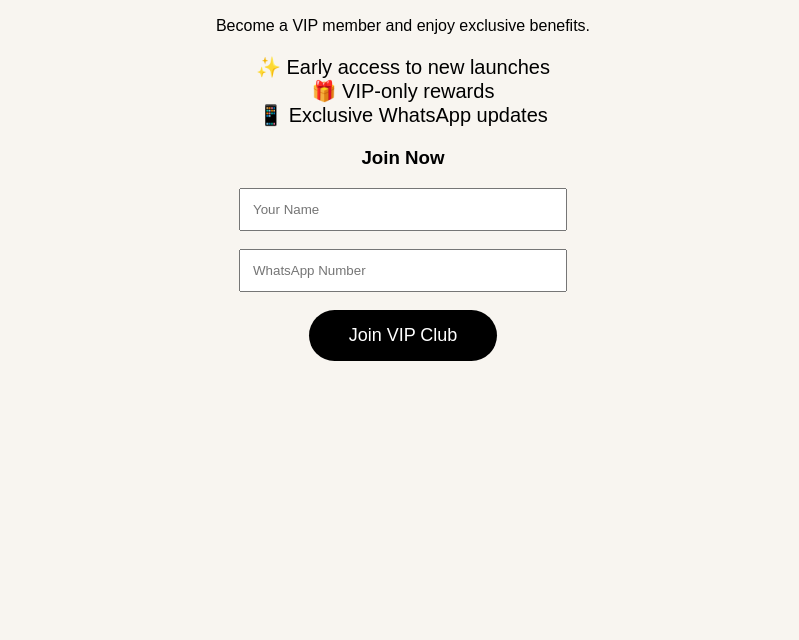
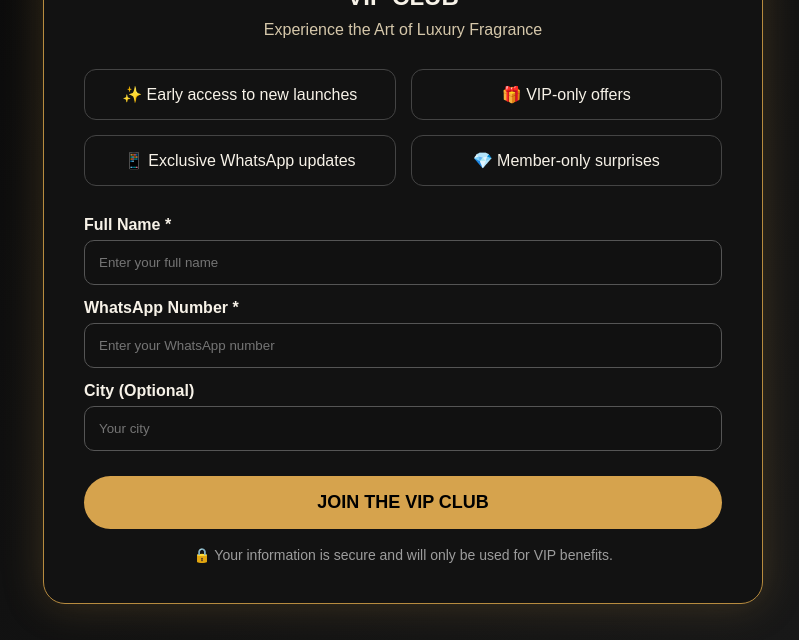
Before and after one commit to atifmohammed01012001-boop/madina-vip-club, a plain HTML site: page index.html in a window 1280 px wide. Shown: the part 160-800 px from the top of the page, without its empty margins (237-1036 px from the left). Drawn offline with Linux system fonts and the light colour scheme.

Commit message:
Update index.html

```diff
--- a/index.html
+++ b/index.html
@@ -1,33 +1,123 @@
+
 <!DOCTYPE html>
-<html>
+<html lang="en">
 <head>
+<meta charset="UTF-8">
+<meta name="viewport" content="width=device-width,initial-scale=1.0">
 <title>Madina Perfumes VIP Club</title>
+<style>
+*{margin:0;padding:0;box-sizing:border-box}
+body{
+font-family:Arial,sans-serif;
+background:linear-gradient(135deg,#090909,#1a1a1a);
+color:#f7f2e8;
+display:flex;
+justify-content:center;
+align-items:center;
+min-height:100vh;
+padding:30px;
+}
+.card{
+width:100%;
+max-width:720px;
+background:rgba(18,18,18,.95);
+border:1px solid #b78b3f;
+border-radius:22px;
+padding:40px;
+box-shadow:0 0 40px rgba(183,139,63,.25);
+}
+h1{
+text-align:center;
+font-size:48px;
+letter-spacing:3px;
+color:#d6a34d;
+margin-bottom:10px;
+}
+h2{
+text-align:center;
+margin-bottom:10px;
+}
+.tagline{
+text-align:center;
+color:#d5c7aa;
+margin-bottom:30px;
+}
+.grid{
+display:grid;
+grid-template-columns:1fr 1fr;
+gap:15px;
+margin-bottom:30px;
+}
+.box{
+padding:15px;
+border:1px solid #444;
+border-radius:12px;
+text-align:center;
+}
+label{
+display:block;
+margin:14px 0 6px;
+font-weight:bold;
+}
+input{
+width:100%;
+padding:14px;
+background:#111;
+border:1px solid #555;
+border-radius:10px;
+color:white;
+}
+button{
+margin-top:25px;
+width:100%;
+padding:16px;
+border:none;
+border-radius:30px;
+background:#d6a34d;
+font-size:18px;
+font-weight:bold;
+cursor:pointer;
+}
+.note{
+text-align:center;
+color:#9d9d9d;
+margin-top:18px;
+font-size:14px;
+}
+@media(max-width:700px){
+.grid{grid-template-columns:1fr}
+h1{font-size:38px}
+.card{padding:25px}
+}
+</style>
 </head>
-<body style="font-family:Arial;background:#f8f5f0;text-align:center;padding:40px;">
+<body>
+<div class="card">
+<h1>MADINA PERFUMES</h1>
+<h2>VIP CLUB</h2>
+<p class="tagline">Experience the Art of Luxury Fragrance</p>
 
-<h1>🌹 MADINA PERFUMES</h1>
-<h2>VIP CLUB</h2>
+<div class="grid">
+<div class="box">✨ Early access to new launches</div>
+<div class="box">🎁 VIP-only offers</div>
+<div class="box">📱 Exclusive WhatsApp updates</div>
+<div class="box">💎 Member-only surprises</div>
+</div>
 
-<p>Become a VIP member and enjoy exclusive benefits.</p>
+<form onsubmit="event.preventDefault();alert('Thank you for joining Madina Perfumes VIP Club!');">
+<label>Full Name *</label>
+<input type="text" required placeholder="Enter your full name">
 
-<ul style="list-style:none;padding:0;font-size:20px;">
-<li>✨ Early access to new launches</li>
-<li>🎁 VIP-only rewards</li>
-<li>📱 Exclusive WhatsApp updates</li>
-</ul>
+<label>WhatsApp Number *</label>
+<input type="tel" required placeholder="Enter your WhatsApp number">
 
-<h3>Join Now</h3>
+<label>City (Optional)</label>
+<input type="text" placeholder="Your city">
 
-<form>
-<input type="text" placeholder="Your Name" style="padding:12px;width:300px;"><br><br>
-
-<input type="tel" placeholder="WhatsApp Number" style="padding:12px;width:300px;"><br><br>
-
-<button style="padding:15px 40px;background:black;color:white;border:none;border-radius:30px;font-size:18px;">
-Join VIP Club
-</button>
-
+<button>JOIN THE VIP CLUB</button>
 </form>
 
+<p class="note">🔒 Your information is secure and will only be used for VIP benefits.</p>
+</div>
 </body>
 </html>
```
